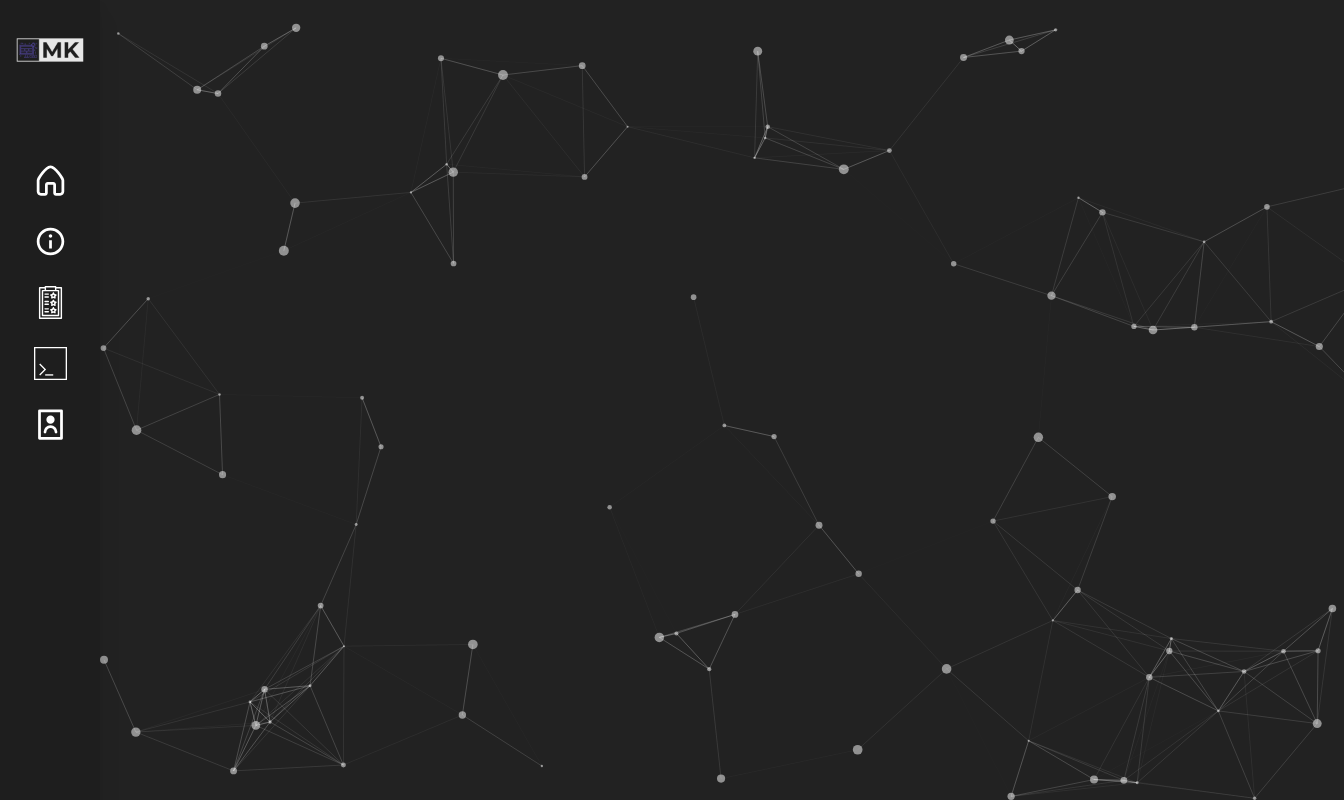
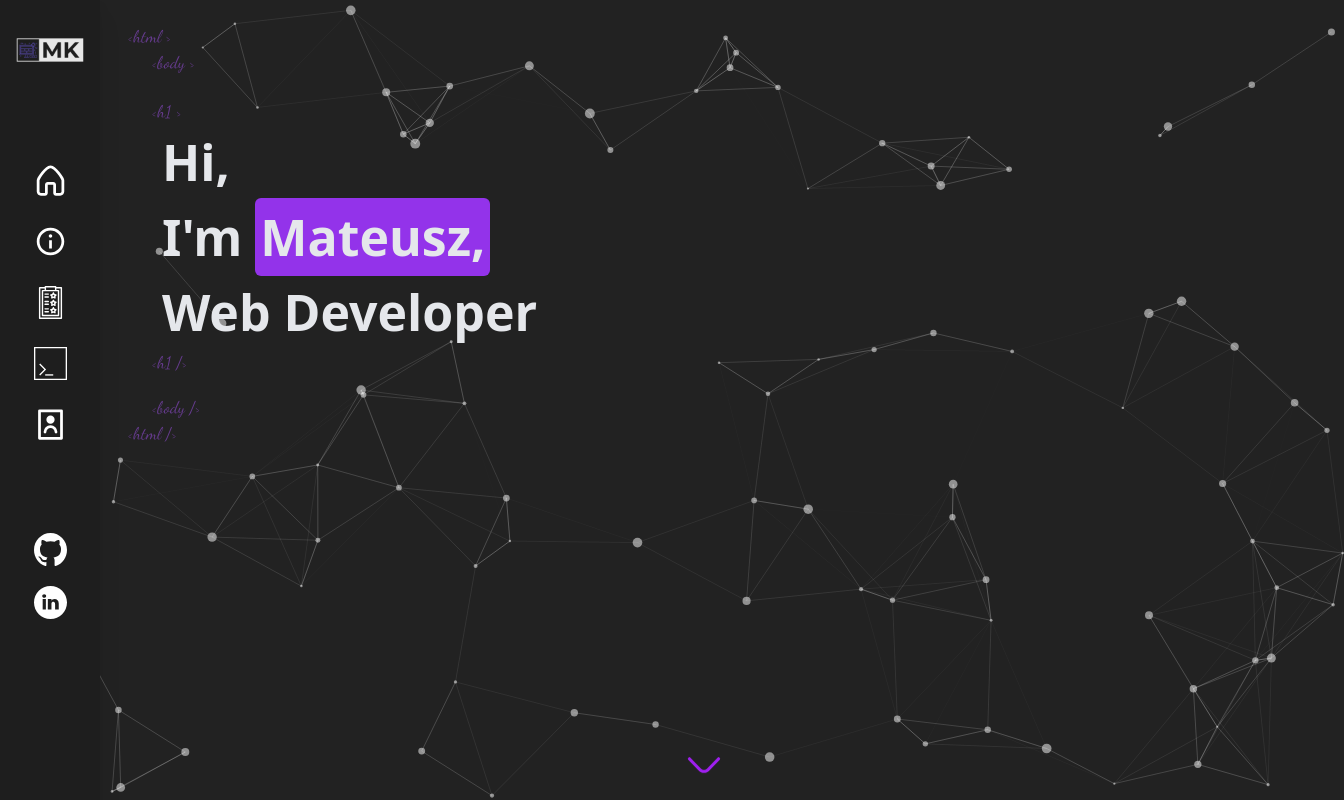
Before and after one commit to Kroplewski-M/portfolio-5.0, a React (Vite) app: page / in a window 1280 px wide. Shown: the top 800 px of the page, 1344 px wide, since content can reach past the window. Built offline with nearby package versions, Linux system fonts and the light colour scheme.

Commit message:
styled home page and added two icons

```diff
--- a/index.html
+++ b/index.html
@@ -3,6 +3,9 @@
   <head>
     <meta charset="UTF-8" />
     <link rel="icon" type="image/svg+xml" href="/Logo.png" />
+    <link rel="preconnect" href="https://fonts.googleapis.com" />
+    <link rel="preconnect" href="https://fonts.gstatic.com" crossorigin />
+    <link href="https://fonts.googleapis.com/css2?family=Dancing+Script:wght@400..700&family=League+Spartan&display=swap" rel="stylesheet" />
     <meta name="viewport" content="width=device-width, initial-scale=1.0" />
     <title>Mateusz Kroplewski</title>
   </head>
--- a/src/App.tsx
+++ b/src/App.tsx
@@ -10,7 +10,7 @@ function App() {
           <NavBar />
         </div>
         <div className="bg-[#333333] w-[100vw]">
-          <div className="h-[100vh]">
+          <div className="h-[100vh] md:pl-16">
             <Home />
           </div>
           <div className="h-[100vh]">
--- a/src/Pages/Home.tsx
+++ b/src/Pages/Home.tsx
@@ -2,6 +2,7 @@ import { useCallback } from "react";
 import type { Container, Engine } from "tsparticles-engine";
 import Particles from "react-particles";
 import { loadSlim } from "tsparticles-slim";
+import { DownSVG } from "../SVGs/DownSVG";
 export const Home = () => {
   const particlesInit = useCallback(async (engine: Engine) => {
     console.log(engine);
@@ -92,6 +93,30 @@ export const Home = () => {
           detectRetina: true,
         }}
       />
+      <div className=" w-[100%] h-[100%] z-50 relative pointer-events-none animate-fadeIn">
+        <div className="md:ml-16 pt-16 md:pt-6">
+          <p className="font-dancing text-purple-500 opacity-50 text-[17px]">&lt;html &gt;</p>
+          <p className="font-dancing text-purple-500 opacity-50 text-[17px] pl-6">&lt;body &gt;</p>
+          <div className="pt-6 pl-6">
+            <p className="font-dancing text-purple-500 opacity-50 text-[17px]">&lt;h1 &gt;</p>
+            <h1 className="text-[50px] font-bold text-gray-200 pl-[10px]">
+              Hi,
+              <br /> I'm <span className="bg-purple-600 p-[5px] rounded-md">Mateusz,</span>
+              <br /> Web Developer
+            </h1>
+            <p className="font-dancing text-purple-500 opacity-50 text-[17px]">&lt;h1 /&gt;</p>
+          </div>
+          <div className="mt-5">
+            <p className="font-dancing text-purple-500 opacity-50 text-[17px] pl-6">&lt;body /&gt;</p>
+            <p className="font-dancing text-purple-500 opacity-50 text-[17px]">&lt;html /&gt;</p>
+          </div>
+        </div>
+      </div>
+      <div className="absolute bottom-0 w-[100vw]">
+        <div className="w-[50px] mx-auto animate-bounce hover:cursor-pointer">
+          <DownSVG width={50} height={50} color="#A020F0" />
+        </div>
+      </div>
     </section>
   );
 };
--- /dev/null
+++ b/src/SVGs/DownSVG.tsx
@@ -0,0 +1,23 @@
+interface DownSVGProps {
+  width: number;
+  height: number;
+  color: string;
+}
+export const DownSVG = ({ width, height, color }: DownSVGProps) => {
+  return (
+    <svg width={width} height={height} viewBox="0 0 24 24" fill="none" xmlns="http://www.w3.org/2000/svg">
+      <g id="SVGRepo_bgCarrier" stroke-width="0"></g>
+      <g id="SVGRepo_tracerCarrier" stroke-linecap="round" stroke-linejoin="round"></g>
+      <g id="SVGRepo_iconCarrier">
+        {" "}
+        <path
+          d="M19 9L14 14.1599C13.7429 14.4323 13.4329 14.6493 13.089 14.7976C12.7451 14.9459 12.3745 15.0225 12 15.0225C11.6255 15.0225 11.2549 14.9459 10.9109 14.7976C10.567 14.6493 10.2571 14.4323 10 14.1599L5 9"
+          stroke={color}
+          strokeWidth="1.5"
+          strokeLinecap="round"
+          strokeLinejoin="round"
+        ></path>{" "}
+      </g>
+    </svg>
+  );
+};
--- /dev/null
+++ b/src/SVGs/GithubSVG.tsx
@@ -0,0 +1,33 @@
+interface GithubSVGProps {
+  width: number;
+  height: number;
+  color: string;
+}
+
+export const GithubSVG = ({ width, height, color }: GithubSVGProps) => {
+  return (
+    <svg width={width} height={height} viewBox="0 0 20 20" version="1.1" xmlns="http://www.w3.org/2000/svg" xmlnsXlink="http://www.w3.org/1999/xlink" fill="#000000">
+      <g id="SVGRepo_bgCarrier" strokeWidth="0"></g>
+      <g id="SVGRepo_tracerCarrier" strokeLinecap="round" strokeLinejoin="round"></g>
+      <g id="SVGRepo_iconCarrier">
+        {" "}
+        <title>github [#142]</title> <desc>Created with Sketch.</desc> <defs> </defs>{" "}
+        <g id="Page-1" stroke="none" strokeWidth="1" fill="none" fillRule="evenodd">
+          {" "}
+          <g id="Dribbble-Light-Preview" transform="translate(-140.000000, -7559.000000)" fill={color}>
+            {" "}
+            <g id="icons" transform="translate(56.000000, 160.000000)">
+              {" "}
+              <path
+                d="M94,7399 C99.523,7399 104,7403.59 104,7409.253 C104,7413.782 101.138,7417.624 97.167,7418.981 C96.66,7419.082 96.48,7418.762 96.48,7418.489 C96.48,7418.151 96.492,7417.047 96.492,7415.675 C96.492,7414.719 96.172,7414.095 95.813,7413.777 C98.04,7413.523 100.38,7412.656 100.38,7408.718 C100.38,7407.598 99.992,7406.684 99.35,7405.966 C99.454,7405.707 99.797,7404.664 99.252,7403.252 C99.252,7403.252 98.414,7402.977 96.505,7404.303 C95.706,7404.076 94.85,7403.962 94,7403.958 C93.15,7403.962 92.295,7404.076 91.497,7404.303 C89.586,7402.977 88.746,7403.252 88.746,7403.252 C88.203,7404.664 88.546,7405.707 88.649,7405.966 C88.01,7406.684 87.619,7407.598 87.619,7408.718 C87.619,7412.646 89.954,7413.526 92.175,7413.785 C91.889,7414.041 91.63,7414.493 91.54,7415.156 C90.97,7415.418 89.522,7415.871 88.63,7414.304 C88.63,7414.304 88.101,7413.319 87.097,7413.247 C87.097,7413.247 86.122,7413.234 87.029,7413.87 C87.029,7413.87 87.684,7414.185 88.139,7415.37 C88.139,7415.37 88.726,7417.2 91.508,7416.58 C91.513,7417.437 91.522,7418.245 91.522,7418.489 C91.522,7418.76 91.338,7419.077 90.839,7418.982 C86.865,7417.627 84,7413.783 84,7409.253 C84,7403.59 88.478,7399 94,7399"
+                id="github-[#142]"
+              >
+                {" "}
+              </path>{" "}
+            </g>{" "}
+          </g>{" "}
+        </g>{" "}
+      </g>
+    </svg>
+  );
+};
--- /dev/null
+++ b/src/SVGs/LinkedinSVG.tsx
@@ -0,0 +1,27 @@
+interface LinkedinSVGProps {
+  width: number;
+  height: number;
+  color: string;
+}
+export const LinkedinSVG = ({ width, height, color }: LinkedinSVGProps) => {
+  return (
+    <svg
+      fill={color}
+      height={height}
+      width={width}
+      version="1.1"
+      id="Layer_1"
+      xmlns="http://www.w3.org/2000/svg"
+      xmlnsXlink="http://www.w3.org/1999/xlink"
+      viewBox="-143 145 512 512"
+      xmlSpace="preserve"
+    >
+      <g id="SVGRepo_bgCarrier" strokeWidth="0"></g>
+      <g id="SVGRepo_tracerCarrier" strokeLinecap="round" strokeLinejoin="round"></g>
+      <g id="SVGRepo_iconCarrier">
+        {" "}
+        <path d="M113,145c-141.4,0-256,114.6-256,256s114.6,256,256,256s256-114.6,256-256S254.4,145,113,145z M41.4,508.1H-8.5V348.4h49.9 V508.1z M15.1,328.4h-0.4c-18.1,0-29.8-12.2-29.8-27.7c0-15.8,12.1-27.7,30.5-27.7c18.4,0,29.7,11.9,30.1,27.7 C45.6,316.1,33.9,328.4,15.1,328.4z M241,508.1h-56.6v-82.6c0-21.6-8.8-36.4-28.3-36.4c-14.9,0-23.2,10-27,19.6 c-1.4,3.4-1.2,8.2-1.2,13.1v86.3H71.8c0,0,0.7-146.4,0-159.7h56.1v25.1c3.3-11,21.2-26.6,49.8-26.6c35.5,0,63.3,23,63.3,72.4V508.1z "></path>{" "}
+      </g>
+    </svg>
+  );
+};
--- a/src/components/NavBar.tsx
+++ b/src/components/NavBar.tsx
@@ -5,6 +5,8 @@ import { HomeSVG } from "../SVGs/HomeSVG";
 import { ProjectsSVG } from "../SVGs/ProjectsSVG";
 import { SkillsSVG } from "../SVGs/SkillsSVG";
 import { BurgerMenuSVG } from "../SVGs/BurgerMenuSVG";
+import { GithubSVG } from "../SVGs/GithubSVG";
+import { LinkedinSVG } from "../SVGs/LinkedinSVG";
 
 export const NavBar = () => {
   const iconSize = 33;
@@ -40,16 +42,21 @@ export const NavBar = () => {
   const [skillsHover, setSkillsHover] = useState(false);
   const [projectsHover, setProjectsHover] = useState(false);
   const [contactHover, setContactHover] = useState(false);
+  const [gitHubHover, setGitHubHover] = useState(false);
+  const [linkedinHover, setLinkedinHover] = useState(false);
 
   const handleHomeHover = () => setHomeHover(!homeHover);
   const handleAboutHover = () => setAboutHover(!aboutHover);
   const handleSkillsHover = () => setSkillsHover(!skillsHover);
   const handleProjectHover = () => setProjectsHover(!projectsHover);
   const handleContactHover = () => setContactHover(!contactHover);
+  const handleGitHubtHover = () => setGitHubHover(!gitHubHover);
+  const handleLinkedintHover = () => setLinkedinHover(!linkedinHover);
+
   return (
-    <div className="z-50 relative sticky top-0 left-0">
+    <div className="z-[100] relative sticky top-0 left-0">
       {openNav ? (
-        <nav className="w-[100px] h-[100vh] bg-[#1E1E1E] drop-shadow-xl relative">
+        <nav className="w-[100px] h-[100vh] bg-[#1E1E1E] drop-shadow-xl absolute">
           {windowSize < mobileLimit ? (
             <>
               <div className="w-[25px] h-[25px] rounded-full bg-gray-100 hover:cursor-pointer absolute -right-2 grid place-content-center" onClick={() => setOpenNav(false)}>
@@ -78,6 +85,14 @@ export const NavBar = () => {
             <div className="hover:cursor-pointer" onMouseEnter={handleContactHover} onMouseLeave={handleContactHover}>
               <ContactSVG width={iconSize} height={iconSize} color={contactHover ? "#A020F0" : "#fff"} />
             </div>
+            <div className="pt-16">
+              <div className="hover:cursor-pointer" onMouseEnter={handleGitHubtHover} onMouseLeave={handleGitHubtHover}>
+                <GithubSVG width={iconSize} height={iconSize} color={gitHubHover ? "#A020F0" : "#fff"} />
+              </div>
+              <div className="hover:cursor-pointer mt-5" onMouseEnter={handleLinkedintHover} onMouseLeave={handleLinkedintHover}>
+                <LinkedinSVG width={iconSize} height={iconSize} color={linkedinHover ? "#A020F0" : "#fff"} />
+              </div>
+            </div>
           </div>
         </nav>
       ) : (
--- a/tailwind.config.js
+++ b/tailwind.config.js
@@ -2,7 +2,21 @@
 export default {
   content: ["./index.html", "./src/**/*.{js,ts,jsx,tsx}"],
   theme: {
-    extend: {},
+    extend: {
+      keyframes: {
+        fadeIn: {
+          "0%": { opacity: "0", transform: "translateX(-10%)" },
+          "100%": { opacity: "1", transform: "translateX(0);" },
+        },
+      },
+      animation: {
+        fadeIn: "fadeIn 0.5s ease-in",
+      },
+      fontFamily: {
+        dancing: ["Dancing Script", "cursive"], // Use Dancing Script as the cursive font
+        spartan: ["League Spartan", "sans-serif"], // Use League Spartan as the default sans-serif font
+      },
+    },
   },
   plugins: [],
 };
```
